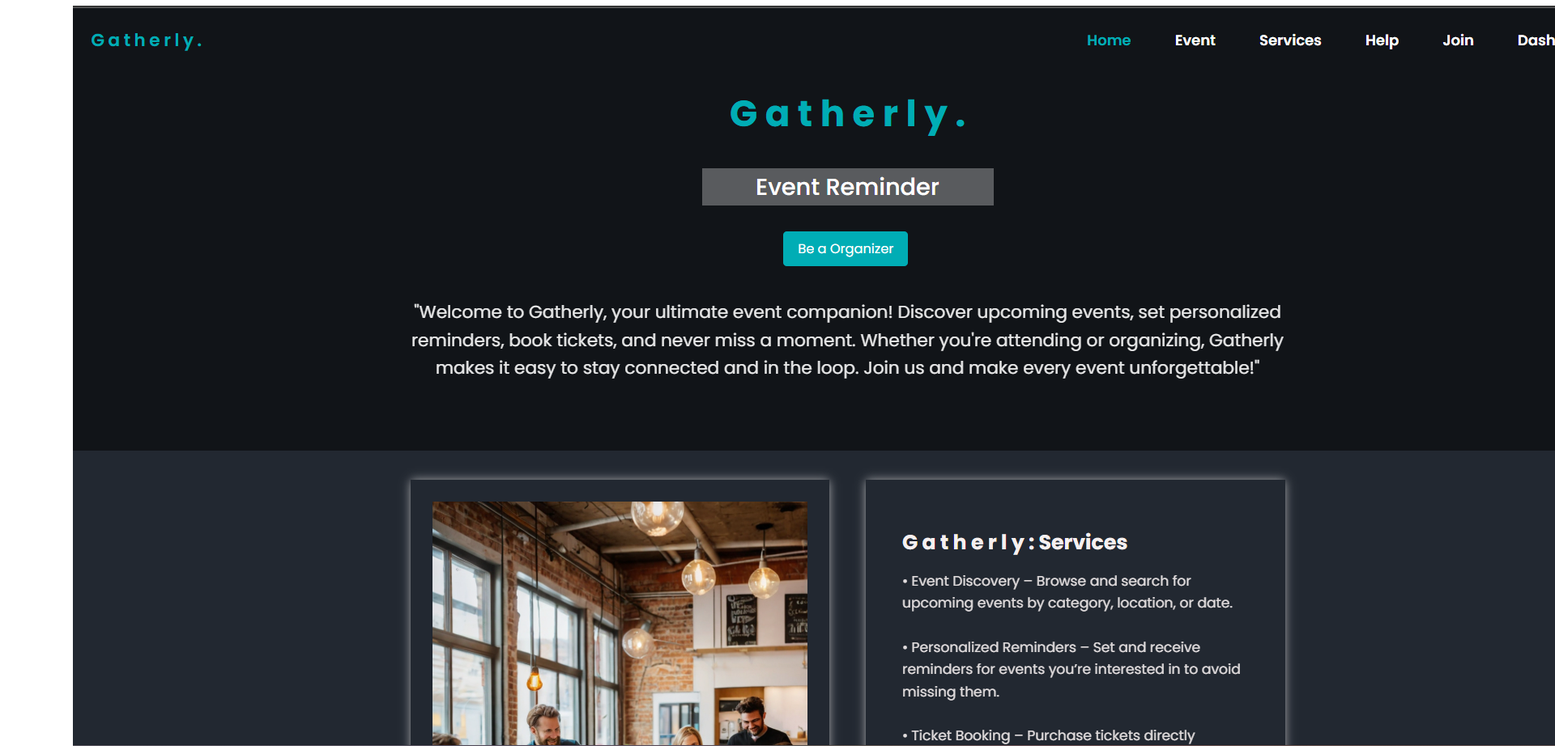
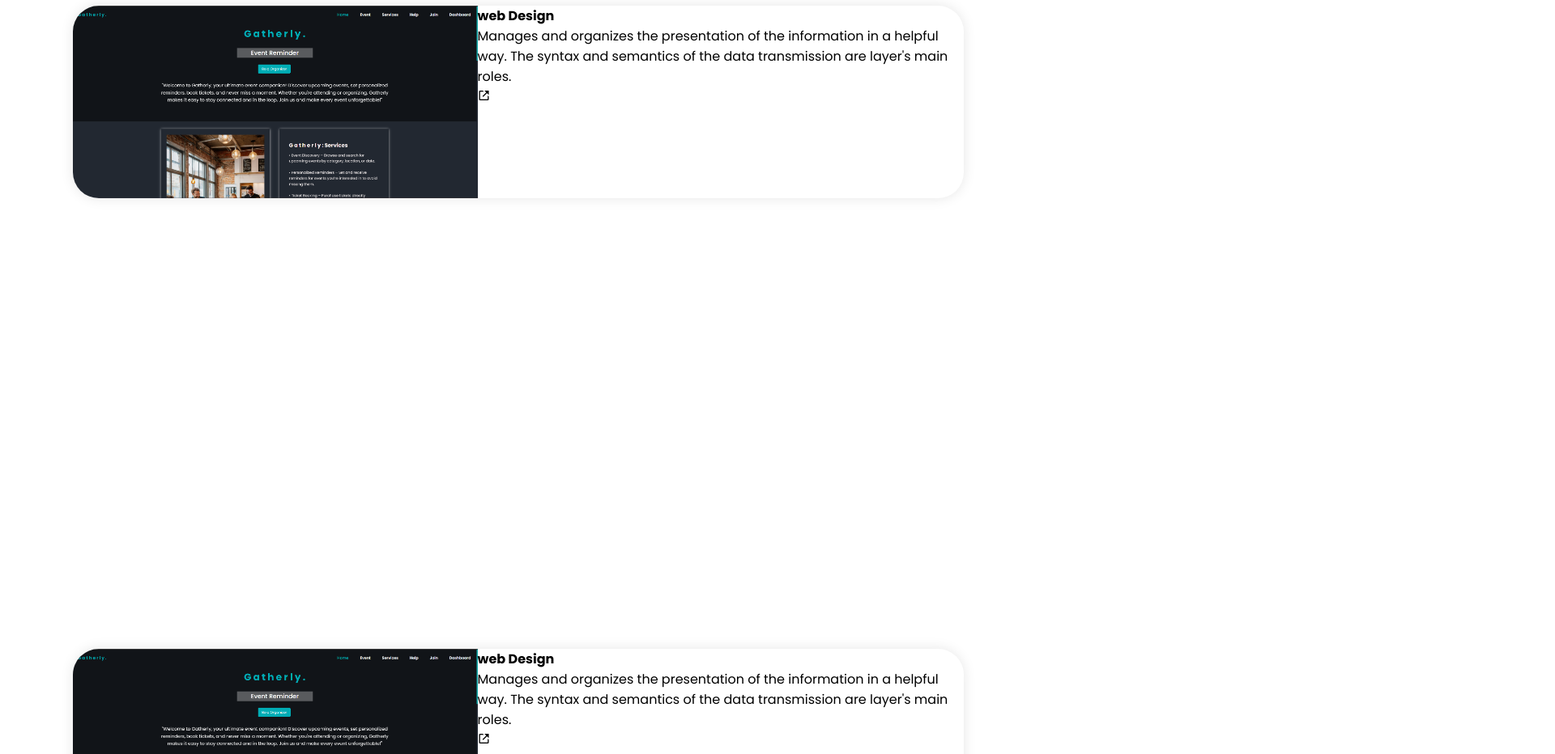
Before and after one commit to Senavirathna05/my-portfolio, a React (Create React App) app in the folder portfolio/: page / in a window 1280 px wide. Shown: the part 3745-4677 px from the top of the page at 81% size, 1920 px wide, since content can reach past the window. Built offline with nearby package versions, Linux system fonts and the light colour scheme; some icons are missing.

Commit message:
portfolio Update

```diff
--- a/portfolio/src/components/Portfolio/Portfolio.css
+++ b/portfolio/src/components/Portfolio/Portfolio.css
@@ -21,8 +21,7 @@
 }
 
 /* .Portfolio{
-  background-color: aqua;
-  margin-top: 7rem;
+  padding-bottom: 10rem;
 } */
 
 .Portfolio-heading{
@@ -34,3 +33,18 @@
 .Portfolio-heading span{
   color: var(--main-color);
 }
+
+.portfolio-container{
+  display: grid;
+  grid-template-rows: repeat(3, 1fr);
+  align-items: center;
+  gap: 2.5rem;
+}
+
+.protfolio-box{
+  position: relative;
+  display: flex;
+  border-radius: 2rem;
+  box-shadow: 0 0 1rem rgba(0, 0,0, .1);
+  overflow: hidden;
+}
--- a/portfolio/src/components/Portfolio/Portfolio.js
+++ b/portfolio/src/components/Portfolio/Portfolio.js
@@ -6,6 +6,48 @@ function Portfolio() {
   return (
     <section className='Portfolio' id='portfolio'>
       <h2 className='Portfolio-heading'> Latest <span> Project </span></h2>
+
+      <div className='portfolio-container'>
+        <div className='protfolio-box'>
+          <img src={Eventreminder }width='500px'></img>
+
+          <div className='portfolio-layer'>
+            <h4>web Design</h4>
+            <p>Manages and organizes the presentation of the information
+              in a helpful way. The syntax and semantics of the data transmission
+              are layer's main roles.</p>
+            <a href='#'><i class = 'bx bx-link-external'></i></a>
+          </div>
+        </div>
+      </div>
+
+      <div className='portfolio-container'>
+        <div className='protfolio-box'>
+          <img src={Eventreminder }width='500px'></img>
+
+          <div className='portfolio-layer'>
+            <h4>web Design</h4>
+            <p>Manages and organizes the presentation of the information
+              in a helpful way. The syntax and semantics of the data transmission
+              are layer's main roles.</p>
+            <a href='#'><i class = 'bx bx-link-external'></i></a>
+          </div>
+        </div>
+      </div>
+
+      <div className='portfolio-container'>
+        <div className='protfolio-box'>
+          <img src={Eventreminder}></img>
+
+          <div className='portfolio-layer'>
+            <h4>web Design</h4>
+            <p>Manages and organizes the presentation of the information
+              in a helpful way. The syntax and semantics of the data transmission
+              are layer's main roles.</p>
+            <a href='#'><i class = 'bx bx-link-external'></i></a>
+          </div>
+        </div>
+      </div>
 
       <div className='portfolio-container'>
         <div className='protfolio-box'>
```
